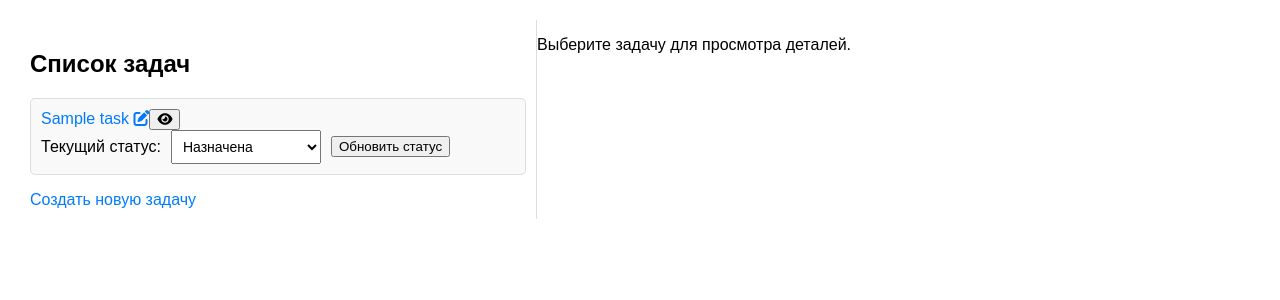
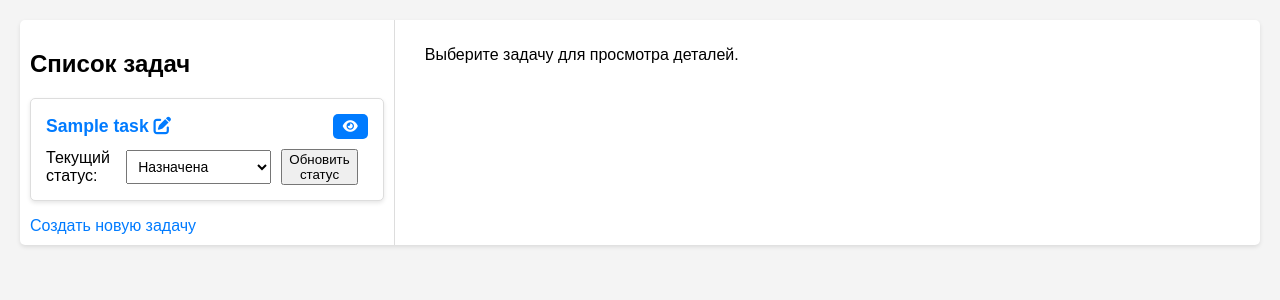
Before and after one commit to ushakovda/task_manager, a Django app: page / in a window 1280 px wide. Shown: the top 300 px of the page. Run offline with Django 4.2, Linux system fonts and the light colour scheme; tables that the repository leaves empty hold one stand-in row (values such as "Sample post").

Commit message:
Added new styles

```diff
--- a/static/styles.css
+++ b/static/styles.css
@@ -1,6 +1,7 @@
 body {
     font-family: Arial, sans-serif;
     margin: 20px;
+    background-color: #f4f4f4;
 }
 
 ul {
@@ -11,9 +12,10 @@ ul {
 li {
     border: 1px solid #ddd;
     border-radius: 5px;
-    margin-bottom: 10px;
-    padding: 10px;
-    background-color: #f9f9f9;
+    margin-bottom: 15px;
+    padding: 15px;
+    background-color: #ffffff;
+    box-shadow: 0 2px 4px rgba(0, 0, 0, 0.1);
 }
 
 a {
@@ -40,8 +42,9 @@ a:hover {
 
 .task-header {
     display: flex;
-    /* justify-content: space-between; */
+    justify-content: space-between;
     align-items: center;
+    margin-bottom: 10px;
 }
 
 .task-date {
@@ -52,54 +55,80 @@ a:hover {
 
 .status-form {
     display: flex;
-    align-items: center; /* Выравнивание по вертикали */
+    align-items: center;
 }
 
 .status-label {
-    margin-right: 10px; /* Отступ справа для отделения текста от селекта */
+    margin-right: 10px;
 }
 
 .status-select {
-    margin-right: 10px; /* Отступ справа для отделения селекта от кнопки */
+    margin-right: 10px;
 }
 
 .status-message {
-    margin-left: 10px; /* Отступ слева для отделения сообщения от формы */
-    color: green; /* Цвет сообщения (можете изменить на нужный) */
+    margin-left: 10px;
+    color: green;
 }
 
 .status-select {
-    font-size: 14px; /* Размер шрифта */
-    padding: 7px;    /* Отступы внутри элемента */
-    width: 150px;    /* Ширина элемента */
+    font-size: 14px;
+    padding: 7px;
+    width: 150px;
 }
 
-.task-container {
+#container {
     display: flex;
+    gap: 20px; /* Добавляет пространство между блоками */
+    background-color: #ffffff;
+    border-radius: 5px;
+    box-shadow: 0 2px 4px rgba(0, 0, 0, 0.1);
 }
 
-.task-list {
-    width: 30%; /* или 40%, по вашему выбору */
+#tree {
+    width: 30%;
     border-right: 1px solid #ddd;
     padding: 10px;
 }
 
-.task-details {
-    width: 70%; /* или 60%, по вашему выбору */
+#details {
+    width: 70%;
     padding: 10px;
 }
 
 .task-item {
     cursor: pointer;
+    transition: background-color 0.2s ease-in-out;
 }
 
-
-#container {
-    display: flex;
+.task-item:hover {
+    background-color: #f0f0f0;
 }
 
-#tree {
-    width: 40%; /* Устанавливает ширину блока дерева задач на 30% от доступного пространства */
-    border-right: 1px solid #ddd; /* Добавляет правую границу серого цвета */
-    padding: 10px; /* Добавляет внутренние отступы вокруг содержимого */
+.task-header a {
+    color: #007bff;
+    font-size: 1.1em;
+    font-weight: bold;
 }
+
+.task-header button {
+    background-color: #007bff;
+    border: none;
+    color: white;
+    padding: 5px 10px;
+    border-radius: 5px;
+    cursor: pointer;
+    transition: background-color 0.2s ease-in-out;
+}
+
+.task-header button:hover {
+    background-color: #0056b3;
+}
+
+.toggle-subtasks {
+    background-color: #6c757d;
+}
+
+.toggle-subtasks:hover {
+    background-color: #5a6268;
+}
--- a/tasks/forms.py
+++ b/tasks/forms.py
@@ -6,13 +6,13 @@ class TaskForm(forms.ModelForm):
         model = Task
         fields = ['parent', 'name', 'description', 'performers', 'status', 'planned_effort', 'actual_effort', 'created_at']
         labels = {
+            'parent': 'Родительская задача',
             'name': 'Название',
             'description': 'Описание',
             'performers': 'Исполнители',
             'status': 'Статус',
             'planned_effort': 'Плановая трудоёмкость задачи',
             'actual_effort': 'Фактическое время выполнения',
-            'parent': 'Родительская задача',
             'created_at': 'Дата и время создания',
         }
 
--- a/tasks/templates/tasks/task_list.html
+++ b/tasks/templates/tasks/task_list.html
@@ -7,7 +7,6 @@
 {% endblock %}
 
 {% block content %}
-
 <div id="container">
     <!-- Дерево задач -->
     <div id="tree">
@@ -23,32 +22,32 @@
         {% else %}
             <p>Можно отдыхать, задач нет</p>
         {% endif %}
-        <a href="{% url 'create_task' %}">Создать новую задачу</a>
+        <a href="{% url 'create_task' %}" class="btn btn-primary">Создать новую задачу</a>
     </div>
 
-    <!--Подробная информация о задаче-->
+    <!-- Подробная информация о задаче -->
     <div id="details">
         {% if selected_task %}
             <h3>{{ selected_task.name }}</h3>
-            <p>Описание: {{ selected_task.description }}</p>
-            <p>Исполнители: {{ selected_task.performers }}</p>
-            <p>Статус: {{ selected_task.get_status_display }}</p>
-            <p>Плановая трудоёмкость: {{ selected_task.planned_effort }}</p>
-            <p>Фактическое время выполнения: {{ selected_task.actual_effort }}</p>
-            <p>Дата создания: {{ selected_task.created_at }}</p>
-            <p>Дата завершения: {{ selected_task.completed_at }}</p>
+            <p><strong>Описание:</strong> {{ selected_task.description }}</p>
+            <p><strong>Исполнители:</strong> {{ selected_task.performers }}</p>
+            <p><strong>Статус:</strong> {{ selected_task.get_status_display }}</p>
+            <p><strong>Плановая трудоёмкость:</strong> {{ selected_task.planned_effort }}</p>
+            <p><strong>Фактическое время выполнения:</strong> {{ selected_task.actual_effort }}</p>
+            <p><strong>Дата создания:</strong> {{ selected_task.created_at }}</p>
+            <p><strong>Дата завершения:</strong> {{ selected_task.completed_at }}</p>
 
             {% if selected_task.is_terminal %}
-            <a class="delete-link" href="{% url 'delete_task' task.pk %}">Удалить</a>
-
+                <a class="delete-link" href="{% url 'delete_task' selected_task.id %}">Удалить</a>
             {% else %}
                 <p>Нельзя удалить, есть подзадачи</p>
             {% endif %}
+
+            <a href="{% url 'create_subtask' selected_task.id %}" class="btn btn-secondary">Создать подзадачу</a>
 
         {% elif tasks %}
             <p>Выберите задачу для просмотра деталей.</p>
         {% endif %}
     </div>
 </div>
-
 {% endblock %}
--- a/tasks/templates/tasks/task_tree_item.html
+++ b/tasks/templates/tasks/task_tree_item.html
@@ -41,13 +41,7 @@
     {% comment %} {% if task.status == 'completed' %}
         <p>Была выполнена за: {{ task.total_actual_effort }}</p>
     {% endif %}
-
-    <a href="{% url 'create_subtask' task.pk %}">Создать подзадачу</a> {% endcomment %}
-    {% comment %} {% if not task.subtasks.exists %}
-        <a class="delete-link" href="{% url 'delete_task' task.pk %}">Удалить</a>
-    {% else %}
-        <span class="note">* удалить нельзя, есть подзадачи</span>
-    {% endif %} {% endcomment %}
+     {% endcomment %}
 
     {% include "tasks/task_subtasks.html" with task=task %}
 </li>
--- a/templates/base.html
+++ b/templates/base.html
@@ -105,6 +105,10 @@
                             <p><strong>Дата завершения:</strong> ${data.completed_at}</p>
                         `;
 
+                        if (data.status === 'completed') {
+                            detailsHtml += `<p><strong>Была выполнена за:</strong> ${data.total_actual_effort}</p>`;
+                        }
+
                         if (data.is_terminal) {
                             detailsHtml += `
                                 <a href="/tasks/${taskId}/delete/">Удалить задачу</a>
```
